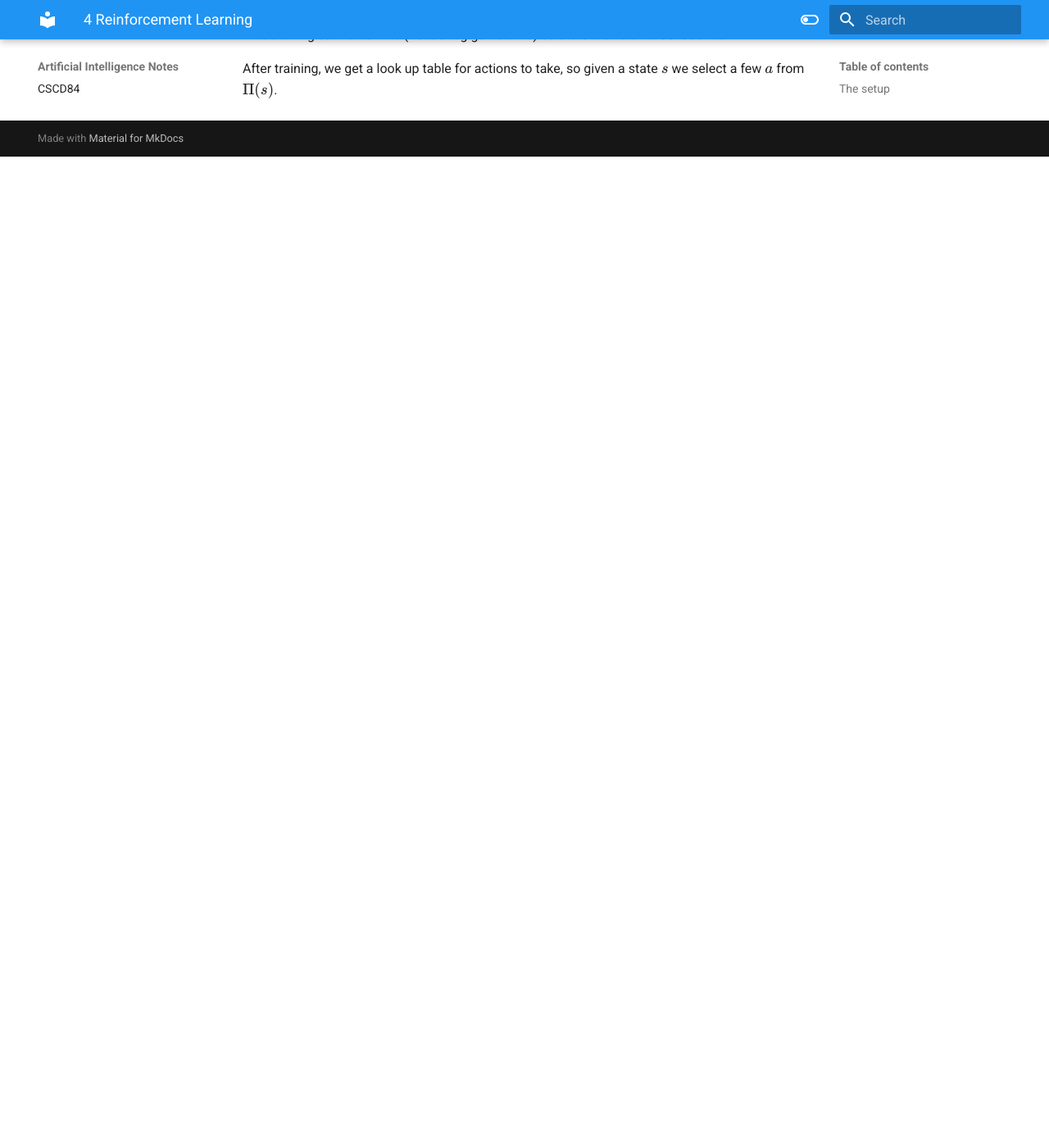
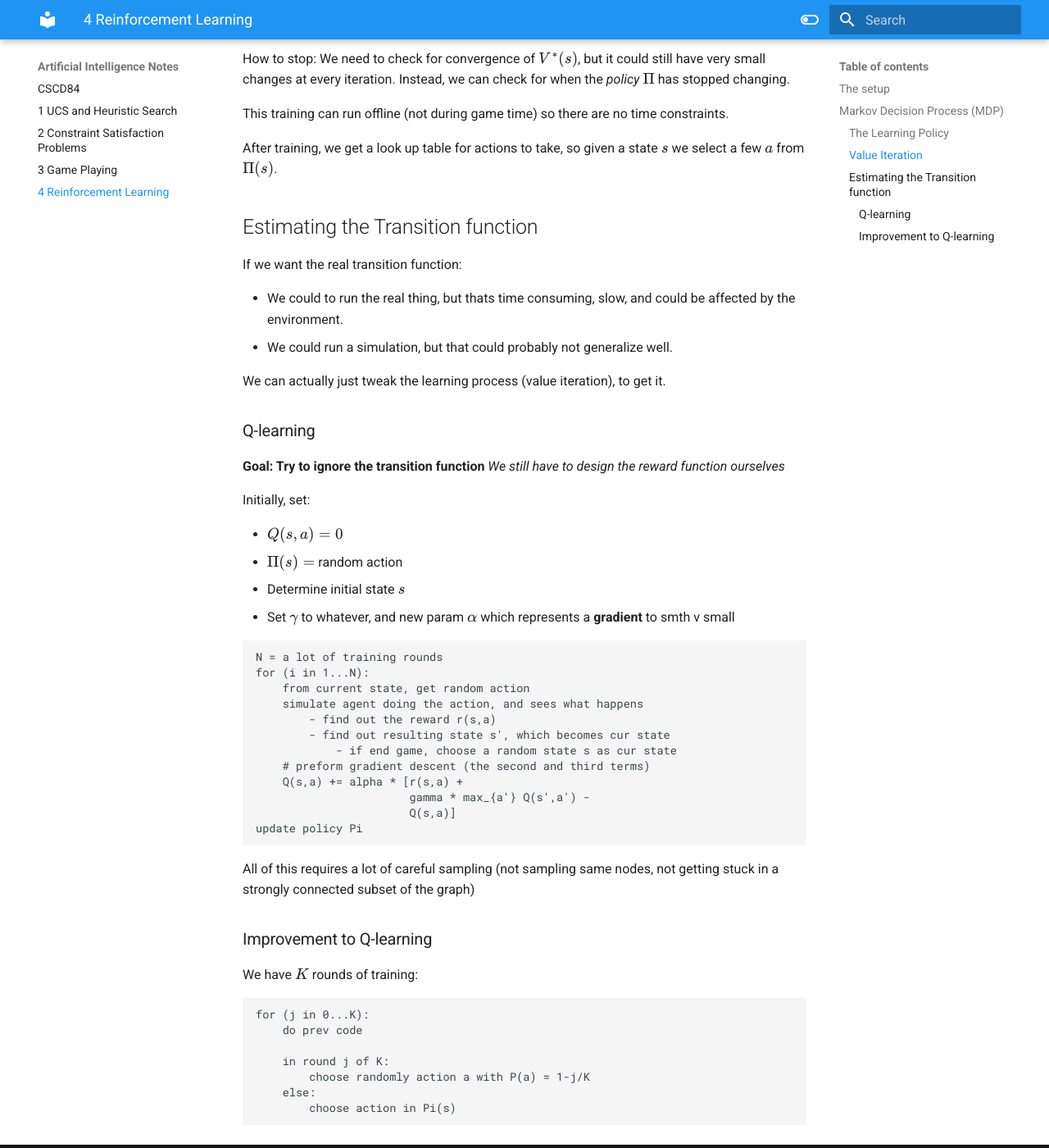
Before and after one commit to richardye101/CSCD84-Artificial-Intelligence, an MkDocs documentation site: the page built from docs/4-Reinforcement-Learning.md, in a window 1280 px wide and 1400 px high, scrolled down 1812 px. Shown: the whole window at 82% size. Built offline with MkDocs 1.6.1 and Material for MkDocs 9.7.7, drawn with Linux system fonts in a browser that asks for light colours; before the commit the page ends 2003 px from its top, so only the background shows below that; some of the changed text lies outside the part shown.

Commit message:
RL updat

````diff
--- a/docs/4-Reinforcement-Learning.md
+++ b/docs/4-Reinforcement-Learning.md
@@ -37,6 +37,7 @@ Define a quantity $V^{*}(s) =$ value of state s $= \max_{\Pi}\mathbb{E}\left[ \s
 >This is the max expected value of a given state $s$, indicating whether the state is good or not informing the quality.
 
 It can be computed under the process:
+
 - Given a state $s$ the agent will take an action $a$, receive a reward $r$, and end up at some state $s'$ . This can be used to compute $V^{*}(s)$
 	- $<s,a,r,s'>$
 
@@ -44,16 +45,16 @@ Rewrite
 $$
 \begin{aligned}
 V^{*}(s) &= max_{a}\left( R(s,a) +\\
-\gamma \sum_{s'\in S \text{ reachable from }s}T(s,a,s')V^{*}(s)\right)\\
+\gamma \sum_{s'\in S \text{ reachable from }s}T(s,a,s')V^{*}(s')\right)\\
 \text{Where }& R(s,a) \text{ is the Reward from taking action a from state s}\\
 &T(s,a,s') \text{is the Transition fnc: prob of ending up at s' from s under action }a\\
-&V^{*}(s) \text{ is the value at the neighbour of } s
+&V^{*}(s') \text{ is the value at the neighbour of } s
 \end{aligned}
 $$
 
 Which gets rid of the infinite sum.
 
-### Value Iteration
+## Value Iteration
 Initialize $V^{*}(s) = 0$, and a table $Q(s,a)=\emptyset$
 
 Repeat until $\Pi$ is *good enough*.
@@ -61,7 +62,7 @@ Repeat until $\Pi$ is *good enough*.
 ```
 for all s in S
 	for all a in A
-		Q(s,a) = R(s,a) + gamma \sum_s' T(s,a,s')V*(s')
+		Q(s,a) = R(s,a) + gamma \sum_{s' \in S} T(s,a,s')V*(s')
 
 	update V*(s) = max_a Q(s,a)
 	update Pi(s) = argmax_a Q(s,a)
@@ -75,3 +76,53 @@ We need to check for convergence of $V^{*}(s)$, but it could still have very sma
 This training can run offline (not during game time) so there are no time constraints.
 
 After training, we get a look up table for actions to take, so given a state $s$ we select a few $a$ from $\Pi(s)$.
+
+## Estimating the Transition function
+If we want the real transition function:
+
+- We could to run the real thing, but thats time consuming, slow, and could be affected by the environment.
+- We could run a simulation, but that could probably not generalize well.
+
+We can actually just tweak the learning process (value iteration), to get it.
+
+### Q-learning
+
+**Goal: Try to ignore the transition function**
+*We still have to design the reward function ourselves*
+
+Initially, set:
+
+- $Q(s,a)=0$
+- $\Pi(s) =$ random action
+- Determine initial state $s$
+- Set $\gamma$ to whatever, and new param $\alpha$ which represents a **gradient** to smth v small
+
+```
+N = a lot of training rounds
+for (i in 1...N):
+	from current state,	get random action
+	simulate agent doing the action, and sees what happens
+		- find out the reward r(s,a)
+		- find out resulting state s', which becomes cur state
+			- if end game, choose a random state s as cur state
+	# preform gradient descent (the second and third terms)
+	Q(s,a) += alpha * [r(s,a) +
+					   gamma * max_{a'} Q(s',a') -
+					   Q(s,a)]
+update policy Pi
+```
+
+All of this requires a lot of careful sampling (not sampling same nodes, not getting stuck in a strongly connected subset of the graph)
+
+### Improvement to Q-learning
+
+We have $K$ rounds of training:
+```
+for (j in 0...K):
+	do prev code
+
+	in round j of K:
+		choose randomly action a with P(a) = 1-j/K
+	else:
+		choose action in Pi(s)
+```
````
